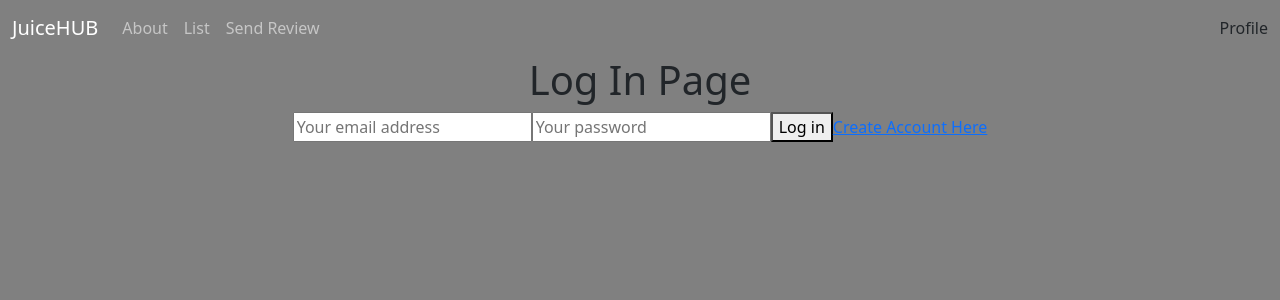
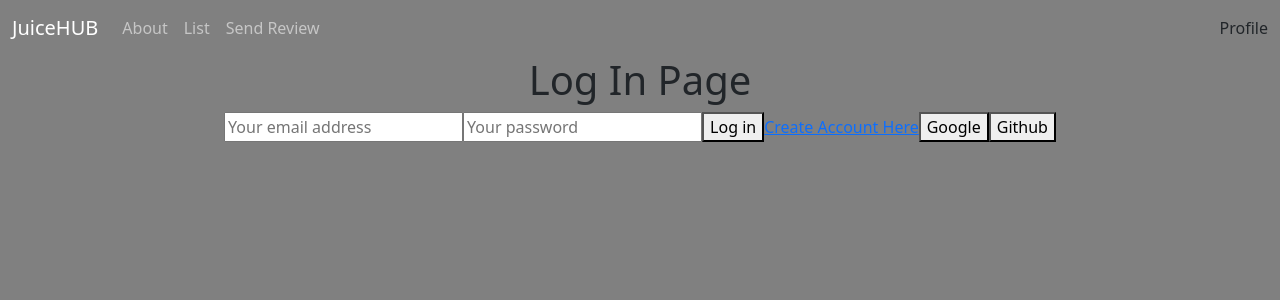
Before and after one commit to Saul999/JuiceHUB, a React (Vite) app in the folder frontend/: page /login in a window 1280 px wide. Shown: the top 300 px of the page. Built offline with nearby package versions, Linux system fonts and the light colour scheme.

Commit message:
Google and Github Sign in options added

```diff
--- a/frontend/src/pages/LoginPage.tsx
+++ b/frontend/src/pages/LoginPage.tsx
@@ -1,6 +1,12 @@
 import { useState } from "react";
 import { Link, useNavigate } from "react-router-dom";
-import { getAuth, signInWithEmailAndPassword } from "firebase/auth";
+import {
+  getAuth,
+  signInWithEmailAndPassword,
+  GoogleAuthProvider,
+  GithubAuthProvider,
+  signInWithPopup,
+} from "firebase/auth";
 
 function LoginPage() {
   const [email, setEmail] = useState("");
@@ -8,6 +14,29 @@ function LoginPage() {
   const [error, setError] = useState("");
   const navigate = useNavigate();
 
+  const googleProvider = new GoogleAuthProvider();
+  const auth = getAuth();
+  const googleSignUp = () => {
+    signInWithPopup(auth, googleProvider)
+      .then((response) => {
+        console.log(response.user);
+      })
+      .catch((err) => {
+        console.log(err.code);
+      });
+  };
+
+  const githubProvider = new GithubAuthProvider();
+
+  const githubSignUp = () => {
+    signInWithPopup(auth, githubProvider)
+      .then((response) => {
+        console.log(response.user);
+      })
+      .catch((err) => {
+        console.log(err.code);
+      });
+  };
   const logIn = async () => {
     try {
       await signInWithEmailAndPassword(getAuth(), email, password);
@@ -35,6 +64,8 @@ function LoginPage() {
         ></input>
         <button onClick={logIn}>Log in</button>
         <Link to="/create-account">Create Account Here</Link>
+        <button onClick={googleSignUp}>Google</button>
+        <button onClick={githubSignUp}>Github</button>
       </div>
     </>
   );
```
